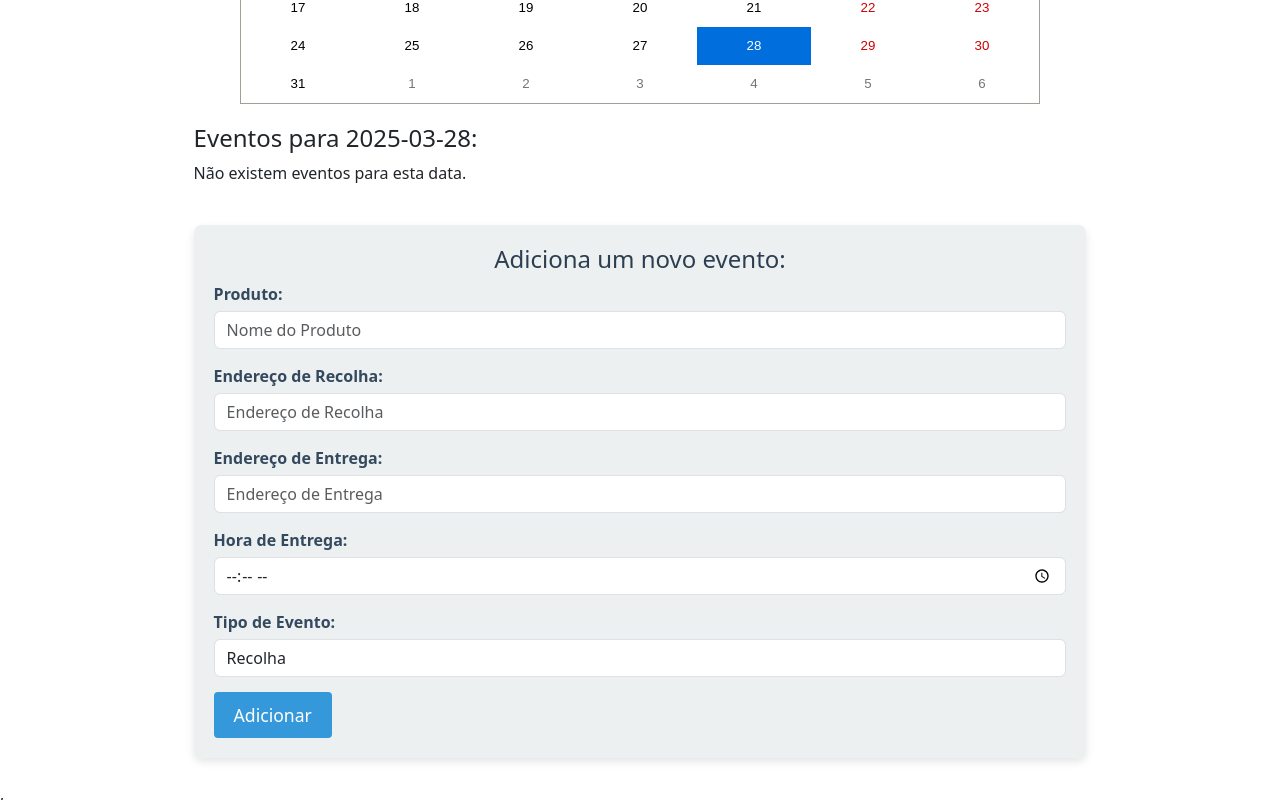
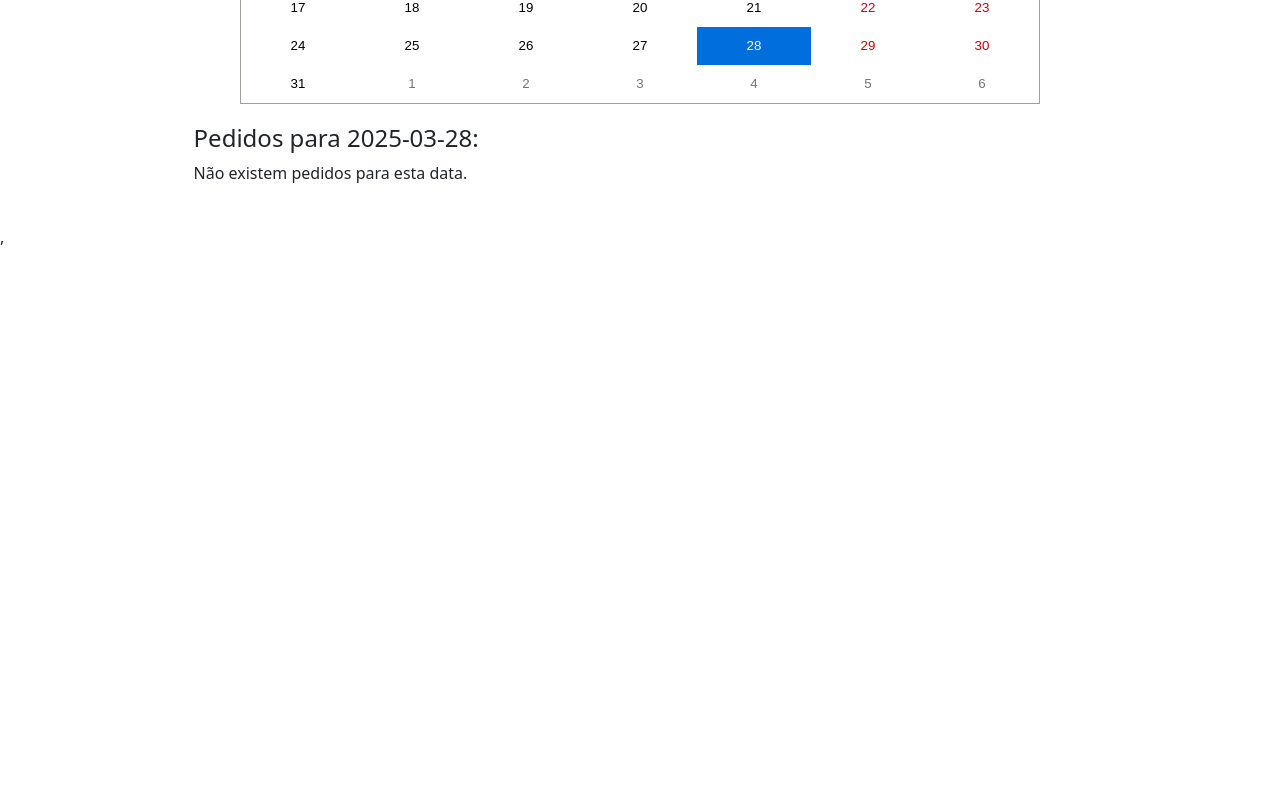
Before and after one commit to PatriciaCardoso2002/AgriRoute, a React (Create React App) app in the folder frontend/agriroute/: page /bookingTransporter in a window 1280 px wide. Shown: the part 496-1296 px from the top of the page. After the commit the page ends 800 px from the top, so only its background shows below. Built offline with nearby package versions, Linux system fonts and the light colour scheme.

Commit message:
add bookingTransporter.js and App.js changes

```diff
--- a/frontend/agriroute/src/App.js
+++ b/frontend/agriroute/src/App.js
@@ -59,17 +59,19 @@ function App() {
           console.log('Cliente já existe, API Key:', existingClient.apikey);
           // Armazenar a API Key no localStorage
           localStorage.setItem('apikey', existingClient.apikey);
-          localStorage.setItem('name', existingClient.name);
+          localStorage.setItem('name', existingClient.name || name); // Usar o name do Auth0 se não tiver no cliente
         } else {
           // Se o cliente não existe, cria um novo cliente
           const newClient = await BookingService.createClient({ name: name });
           console.log('Novo cliente criado, API Key:', newClient.apikey);
           // Armazenar a nova API Key no localStorage
           localStorage.setItem('apikey', newClient.apikey);
-          localStorage.setItem('name', existingClient.name);
+          localStorage.setItem('name', name); // Usar o name do Auth0
         }
       } catch (error) {
         console.error('Erro ao verificar/criar cliente:', error);
+        // Se houver erro, pelo menos armazenar o nome do Auth0
+        localStorage.setItem('name', name);
       }
 
       if (roles.includes("producer")) {
--- a/frontend/agriroute/src/components/BookingTransporter.js
+++ b/frontend/agriroute/src/components/BookingTransporter.js
@@ -1,235 +1,290 @@
-import React, { useState, useEffect} from "react";
+import React, { useState, useEffect } from "react";
 import Calendar from "react-calendar";
 import "react-calendar/dist/Calendar.css";
 import "./../styles/booking.css";
+import { getBookings, updateBooking } from "../services/bookingService";
 
 function BookingTransporter() {
   const [date, setDate] = useState(new Date());
   const [username, setUsername] = useState("");
-
-    // Fetch user info from localStorage (if available)
-    useEffect(() => {
-      const storedUsername = localStorage.getItem("username") || "Transportador";
-      setUsername(storedUsername);
-    }, []);
-
-  const [newTask, setNewTask] = useState({
-    product: "",
-    pickup: "",
-    delivery: "",
-    time: "9h", // Hora de entrega inicial
-    status: "Aguardando", // Status inicial
-  });
-  const [tasks, setTasks] = useState({
-    "2025-03-12": [
-      {
-        product: "Maçãs - 100kg",
-        pickup: "Producer A - Address",
-        delivery: "Consumer X - Address",
-        time: "9h",
-        status: "Aguardando"
-      },
-      {
-        product: "Laranjas - 50kg",
-        pickup: "Producer B - Address",
-        delivery: "Consumer Y - Address",
-        time: "11h",
-        status: "Aguardando"
-      }
-    ],
-    "2025-03-15": [
-      {
-        product: "Cebolas - 200kg",
-        pickup: "Producer C - Address",
-        delivery: "Consumer Z - Address",
-        time: "10h",
-        status: "Aguardando"
-      }
-    ],
-    "2025-03-20": [
-      {
-        product: "Peras - 150kg",
-        pickup: "Producer D - Address",
-        delivery: "Consumer W - Address",
-        time: "8h",
-        status: "Aguardando"
-      }
-    ]
-  });
+  const [bookings, setBookings] = useState([]);
+  const [datesWithBookings, setDatesWithBookings] = useState([]);
+  const [loading, setLoading] = useState(false);
+  const [selectedBooking, setSelectedBooking] = useState(null);
 
   // Format the selected date into YYYY-MM-DD format
   const formattedDate = date.toISOString().split("T")[0];
 
-  // Get the transport tasks for the selected date (or empty array if none)
-  const selectedTasks = tasks[formattedDate] || [];
-
-  // Update task status (e.g., when a task is completed)
-  const updateTaskStatus = (index, newStatus) => {
-    const updatedTasks = [...selectedTasks];
-    updatedTasks[index].status = newStatus;
-    setTasks({
-      ...tasks,
-      [formattedDate]: updatedTasks
-    });
+  // Parse pipe-separated description
+  const parseDescription = (desc) => {
+    const result = {
+      clientName: "",
+      status: "Pendente",
+      product: "",
+      quantity: "",
+      notes: ""
     };
 
-  // Handle adding new delivery task
-  const handleTaskSubmit = (e) => {
-    e.preventDefault();
+    if (!desc) return result;
 
-    const newDelivery = {
-      product: newTask.product,
-      pickup: newTask.pickup,
-      delivery: newTask.delivery,
-      time: newTask.time,
-      status: newTask.status,
-      type: newTask.type
+    try {
+      const parts = desc.split("|").map(part => part.trim());
+      parts.forEach(part => {
+        if (part.startsWith("NomeCliente:")) {
+          result.clientName = part.replace("NomeCliente:", "").trim();
+        } else if (part.startsWith("Status:")) {
+          result.status = part.replace("Status:", "").trim();
+        } else if (part.startsWith("Produto:")) {
+          result.product = part.replace("Produto:", "").trim();
+        } else if (part.startsWith("Quantidade:")) {
+          result.quantity = part.replace("Quantidade:", "").trim();
+        } else if (part.startsWith("Notas:")) {
+          result.notes = part.replace("Notas:", "").trim();
+        }
+      });
+    } catch (e) {
+      console.error("Error parsing description:", desc, e);
+    }
+
+    return result;
   };
 
-    // Add the new delivery to the selected date's tasks
-    setTasks({
-      ...tasks,
-      [formattedDate]: [...selectedTasks, newDelivery]
+  // Load user name
+  useEffect(() => {
+    const storedUsername = localStorage.getItem("name") || "Transportador";
+    setUsername(storedUsername);
+  }, []);
+
+  // Fetch bookings when date changes
+  useEffect(() => {
+    const fetchBookings = async () => {
+      const apiKey = localStorage.getItem("apikey");
+      if (!apiKey) {
+        console.warn("⚠️ API Key não encontrada.");
+        return;
+      }
+
+      setLoading(true);
+      try {
+        // Get bookings for the selected date
+        const response = await getBookings(apiKey, { date: formattedDate });
+        const dateBookings = response.data || [];
+
+        // Get all bookings to mark dates in calendar
+        const allResponse = await getBookings(apiKey);
+        const allBookings = allResponse.data || [];
+
+        // Get dates with bookings (normalized to YYYY-MM-DD format)
+        const bookingDates = allBookings.map(b => {
+          const d = new Date(b.datetime);
+          return new Date(d.getFullYear(), d.getMonth(), d.getDate()).toISOString().split("T")[0];
         });
 
-    // Reset the form after submission
-    setNewTask({
-      product: "",
-      pickup: "",
-      delivery: "",
-      time: "9h",
-      status: "Aguardando",
-      type: ""
+        // Format bookings for display
+        const formattedBookings = dateBookings.map(booking => {
+          const desc = parseDescription(booking.description);
+
+          return {
+            id: booking.bookingId || booking.id,
+            datetime: new Date(booking.datetime),
+            time: new Date(booking.datetime).toLocaleTimeString('pt-PT', {
+              hour: "2-digit",
+              minute: "2-digit",
+              hour12: false
+            }),
+            product: desc.product || "Produto não especificado",
+            quantity: desc.quantity || "Quantidade não especificada",
+            status: desc.status || "Pendente",
+            client: desc.clientName || "Cliente não especificado",
+            notes: desc.notes || "Sem observações",
+            rawDescription: booking.description
+          };
         });
+
+        setBookings(formattedBookings);
+        setDatesWithBookings([...new Set(bookingDates)]);
+      } catch (error) {
+        console.error("❌ Erro ao buscar bookings:", error);
+      } finally {
+        setLoading(false);
+      }
+    };
+
+    fetchBookings();
+  }, [date, formattedDate]);
+
+  const handleStatusChange = async (bookingId, newStatus) => {
+    const apiKey = localStorage.getItem("apikey");
+    if (!apiKey) {
+      alert("Sessão expirada. Por favor, faça login novamente.");
+      return;
+    }
+
+    try {
+      // Find the current booking
+      const bookingToUpdate = bookings.find(b => b.id === bookingId);
+      if (!bookingToUpdate) return;
+
+      // Parse and update the description
+      const desc = parseDescription(bookingToUpdate.rawDescription);
+      const updatedDesc = `NomeCliente: ${desc.clientName} | Status: ${newStatus} | Produto: ${desc.product} | Quantidade: ${desc.quantity} | Notas: ${desc.notes}`;
+
+      // Send to API
+      await updateBooking(bookingId, {
+        description: updatedDesc
+      }, apiKey);
+
+      // Update local state
+      setBookings(bookings.map(booking =>
+        booking.id === bookingId ? {
+          ...booking,
+          status: newStatus,
+          rawDescription: updatedDesc
+        } : booking
+      ));
+
+      alert(`Status atualizado para "${newStatus}"`);
+    } catch (error) {
+      console.error("❌ Erro ao atualizar status:", error);
+      alert("Erro ao atualizar status.");
+    }
+  };
+
+  const handleBookingClick = (booking) => {
+    setSelectedBooking(booking);
   };
 
   return (
+    <>
+      <style>
+        {`
+          .has-booking {
+            background-color: #c7f4c2 !important;
+            font-weight: bold;
+          }
+          .status-pending {
+            color: #ff9800;
+          }
+          .status-confirmed {
+            color: #4caf50;
+          }
+          .status-cancelled {
+            color: #f44336;
+          }
+          .status-completed {
+            color: #2196f3;
+          }
+          .booking-details {
+            background-color: #f8f9fa;
+            padding: 15px;
+            border-radius: 5px;
+            margin-top: 15px;
+          }
+        `}
+      </style>
       <div className="booking-container">
         <div className="welcome-section">
           <h2 className="text-success">Bem-vindo(a), {username}!</h2>
           <p className="lead">
-          Aqui você pode consultar e adicionar recolhas e entregas.
+            Aqui você pode visualizar e gerir os pedidos de recolha de produtos agrícolas.
           </p>
         </div>
-      {/* Calendar Component */}
+
         <div className="calendar-container">
           <Calendar
             onChange={setDate}
             value={date}
             className="custom-calendar"
+            tileClassName={({ date }) => {
+              const dateString = new Date(
+                date.getFullYear(),
+                date.getMonth(),
+                date.getDate()
+              ).toISOString().split("T")[0];
+              return datesWithBookings.includes(dateString) ? 'has-booking' : '';
+            }}
           />
         </div>
 
-      <h4>Eventos para {formattedDate}:</h4>
-      {selectedTasks.length === 0 ? (
-        <p>Não existem eventos para esta data.</p>
+        <h4>Pedidos para {formattedDate}:</h4>
+        {loading ? (
+          <p>Carregando...</p>
+        ) : bookings.length === 0 ? (
+          <p>Não existem pedidos para esta data.</p>
         ) : (
-        <div className="tasks-container">
-          {selectedTasks.map((task, index) => (
-            <div key={index} className="task-item">
-              <h5>{task.product}</h5>
-              <p>Recolha: {task.pickup}</p>
-              <p>Entrega: {task.delivery}</p>
-              <p>Hora: {task.time}</p>
-              <p>Status: {task.status}</p>
+          <div className="agenda-container">
+            {bookings.map((booking, index) => (
+              <div
+                key={index}
+                className="agenda-item"
+                onClick={() => handleBookingClick(booking)}
+                style={{ cursor: 'pointer' }}
+              >
+                <h5 className={`status-${(booking.status || '').toLowerCase()}`}>
+                  {booking.client} - {booking.time}
+                </h5>
+                <p><strong>Produto:</strong> {booking.product}</p>
+                <p><strong>Quantidade:</strong> {booking.quantity}</p>
+                <p><strong>Observações:</strong> {booking.notes}</p>
+                <p>
+                  <strong>Status:</strong>
+                  <span className={`status-${(booking.status || '').toLowerCase()}`}>
+                    {booking.status}
+                  </span>
+                </p>
 
-              <div className="status-actions">
-                {task.status === "Aguardando" && (
+                {selectedBooking && selectedBooking.id === booking.id && (
+                  <div className="booking-details">
+                    <div className="btn-group">
                       <button
-                    onClick={() => updateTaskStatus(index, "A caminho")}
-                    className="btn btn-secondary"
+                        className="btn btn-success btn-sm"
+                        onClick={(e) => {
+                          e.stopPropagation();
+                          handleStatusChange(booking.id, "Confirmado");
+                        }}
+                        disabled={booking.status === "Confirmado"}
                       >
-                    A caminho
+                        Confirmar
                       </button>
+                      <button
+                        className="btn btn-warning btn-sm"
+                        onClick={(e) => {
+                          e.stopPropagation();
+                          handleStatusChange(booking.id, "Pendente");
+                        }}
+                        disabled={booking.status === "Pendente"}
+                      >
+                        Pendente
+                      </button>
+                      <button
+                        className="btn btn-danger btn-sm"
+                        onClick={(e) => {
+                          e.stopPropagation();
+                          handleStatusChange(booking.id, "Cancelado");
+                        }}
+                        disabled={booking.status === "Cancelado"}
+                      >
+                        Cancelar
+                      </button>
+                      <button
+                        className="btn btn-info btn-sm"
+                        onClick={(e) => {
+                          e.stopPropagation();
+                          handleStatusChange(booking.id, "Concluído");
+                        }}
+                        disabled={booking.status === "Concluído"}
+                      >
+                        Concluir
+                      </button>
+                    </div>
+                  </div>
                 )}
-                {task.status === "A caminho" && (
-                  <button
-                    onClick={() => updateTaskStatus(index, "Concluída")}
-                    className="btn btn-success"
-                  >
-                    Concluída
-                  </button>
-                )}
-              </div>
               </div>
             ))}
           </div>
         )}
-
-      {/* Formulário para adicionar nova tarefa */}
-      <div className="add-task-form">
-        <h4>Adiciona um novo evento:</h4>
-        <form onSubmit={handleTaskSubmit}>
-          <div className="form-group">
-            <label>Produto:</label>
-            <input
-              type="text"
-              className="form-control"
-              placeholder="Nome do Produto"
-              value={newTask.product}
-              onChange={(e) =>
-                setNewTask({ ...newTask, product: e.target.value })
-              }
-              required
-            />
       </div>
-          <div className="form-group">
-            <label>Endereço de Recolha:</label>
-            <input
-              type="text"
-              className="form-control"
-              placeholder="Endereço de Recolha"
-              value={newTask.pickup}
-              onChange={(e) =>
-                setNewTask({ ...newTask, pickup: e.target.value })
-              }
-              required
-            />
-          </div>
-          <div className="form-group">
-            <label>Endereço de Entrega:</label>
-            <input
-              type="text"
-              className="form-control"
-              placeholder="Endereço de Entrega"
-              value={newTask.delivery}
-              onChange={(e) =>
-                setNewTask({ ...newTask, delivery: e.target.value })
-              }
-              required
-            />
-          </div>
-          <div className="form-group">
-            <label>Hora de Entrega:</label>
-            <input
-              type="time"
-              className="form-control"
-              value={newTask.time}
-              onChange={(e) =>
-                setNewTask({ ...newTask, time: e.target.value })
-              }
-              required
-            />
-          </div>
-          <div className="form-group">
-            <label>Tipo de Evento:</label>
-            <select
-              className="form-control"
-              value={newTask.type}
-              onChange={(e) =>
-                setNewTask({ ...newTask, type: e.target.value })
-              }
-            >
-              <option value="Recolha">Recolha</option>
-              <option value="Entrega">Entrega</option>
-            </select>
-          </div>
-          <button type="submit" className="btn btn-success">
-            Adicionar
-          </button>
-        </form>
-      </div>
-    </div>
+    </>
   );
 }
 
```
Lines whose indentation alone changed are shown as unchanged.
